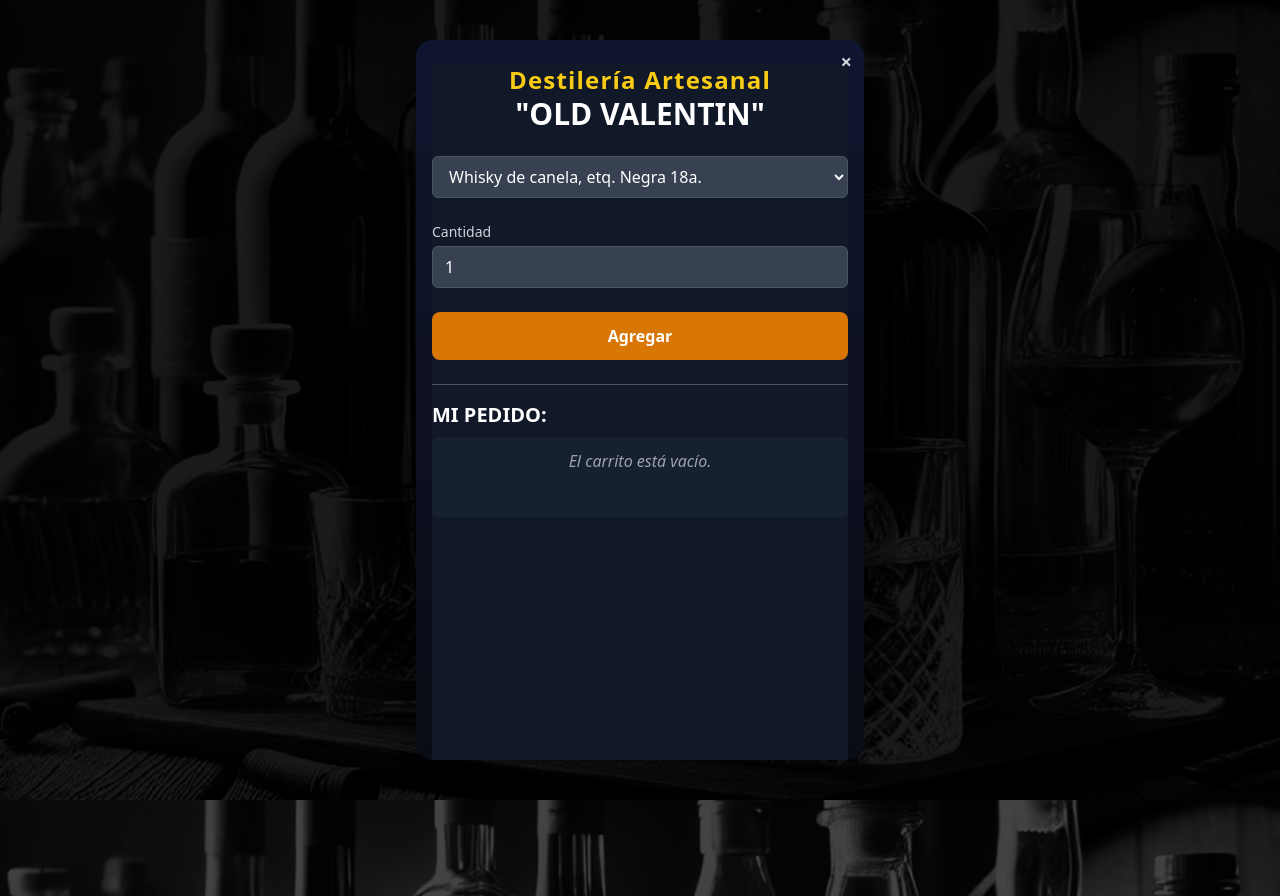
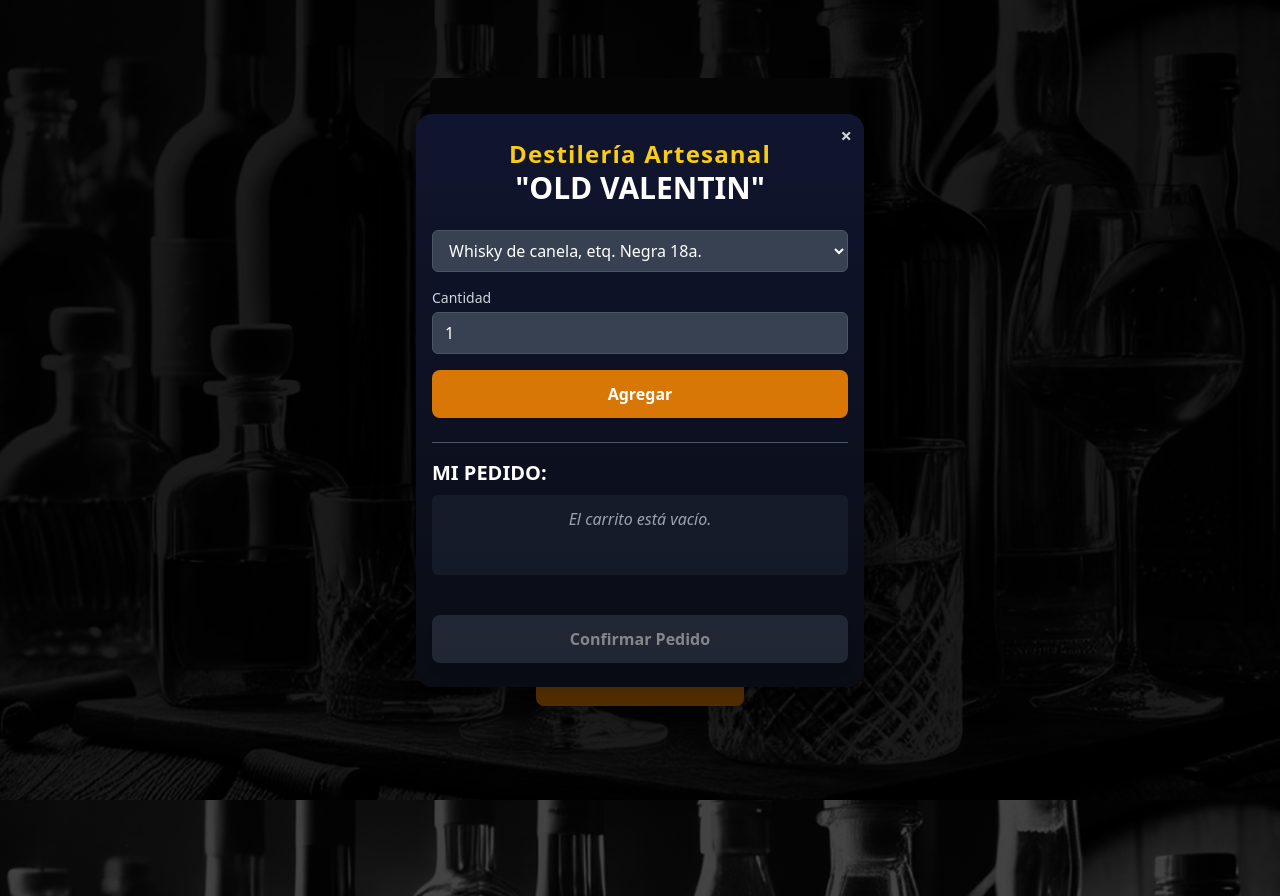
Before and after one commit to camacho2901/old_valentin_240625, a React (Vite) app: page / in a window 1280 px wide. Both pictures are taken after a click on the button "COMPRAR AHORA". Built offline with nearby package versions, Linux system fonts and the light colour scheme.

Commit message:
Desarrollo de la nueva funcionalidad X

```diff
--- a/src/components/ProductSelectionStep.tsx
+++ b/src/components/ProductSelectionStep.tsx
@@ -40,15 +40,24 @@
 
   const total = cartItems.reduce((sum, item) => sum + item.product.price * item.quantity, 0);
 
+  // --- CAMBIO PRINCIPAL: Estructura con Flexbox ---
+  // Se ha modificado el contenedor principal para que use Flexbox y ocupe toda la altura disponible
+  // DENTRO del modal, permitiendo que el botón de confirmar se vaya al final.
   return (
-    <div className="relative min-h-screen pb-32 flex flex-col space-y-6 bg-gray-900 text-white">
+    // CAMBIO 1: Se eliminó `min-h-screen`, `pb-32` y `bg-gray-900`.
+    // Se añadió `flex flex-col` y `h-full` para que el layout ocupe el espacio del modal.
+    <div className="flex flex-col h-full space-y-6 text-white">
+
+      {/* --- Contenedor para todo el contenido excepto el botón final --- */}
+      {/* Este div permite que el botón de confirmar se separe del resto */}
+      <div className="flex-grow">
         <div className="text-center">
           <h2 className="text-yellow-400 text-2xl font-bold tracking-wider">Destilería Artesanal</h2>
           <h3 className="text-white text-3xl font-extrabold">"OLD VALENTIN"</h3>
         </div>
 
         {/* Selección de producto */}
-      <div>
+        <div className="mt-6">
           <select
             id="product-select"
             value={selectedProductId}
@@ -62,7 +71,7 @@
         </div>
 
         {/* Cantidad */}
-      <div>
+        <div className="mt-4">
           <label htmlFor="quantity" className="block text-sm font-medium text-gray-300 mb-1">Cantidad</label>
           <input
             type="number"
@@ -77,13 +86,13 @@
         {/* Botón agregar */}
         <button
           onClick={handleAddClick}
-        className="w-full bg-amber-600 hover:bg-amber-700 text-white font-bold py-3 rounded-lg transition-colors"
+          className="w-full mt-4 bg-amber-600 hover:bg-amber-700 text-white font-bold py-3 rounded-lg transition-colors"
         >
           Agregar
         </button>
 
         {/* Carrito */}
-      <div className="border-t border-gray-600 pt-4">
+        <div className="border-t border-gray-600 pt-4 mt-6">
           <h4 className="text-xl font-bold mb-2">MI PEDIDO:</h4>
           <div className="min-h-[80px] bg-gray-800/50 p-3 rounded-md">
             {cartItems.length === 0 ? (
@@ -104,21 +113,27 @@
             )}
           </div>
         </div>
+      </div>
 
-      {/* Botón confirmar pedido */}
+      {/* --- Contenedor para el botón de confirmar --- */}
+      {/* Este div se "pegará" al final gracias a que el div anterior tiene `flex-grow` */}
+      <div className="mt-auto pt-4">
+        {/* CAMBIO 2: Se eliminó `fixed`, `bottom-4`, `left-1/2`, `transform`, etc. */}
+        {/* Ahora es un botón normal que ocupa todo el ancho del modal. */}
         <button
           onClick={onConfirm}
           disabled={cartItems.length === 0}
-        className="fixed bottom-4 left-1/2 transform -translate-x-1/2
-                   w-[90%] max-w-sm
+          className="w-full
                      bg-amber-600 hover:bg-amber-700
                      text-white font-bold py-3 rounded-lg shadow-lg
-                   transition-colors z-50
+                     transition-colors
                      disabled:bg-gray-700 disabled:opacity-50 disabled:cursor-not-allowed"
         >
           Confirmar Pedido
         </button>
       </div>
+
+    </div>
   );
 };
 
```
Lines whose indentation alone changed are shown as unchanged.
